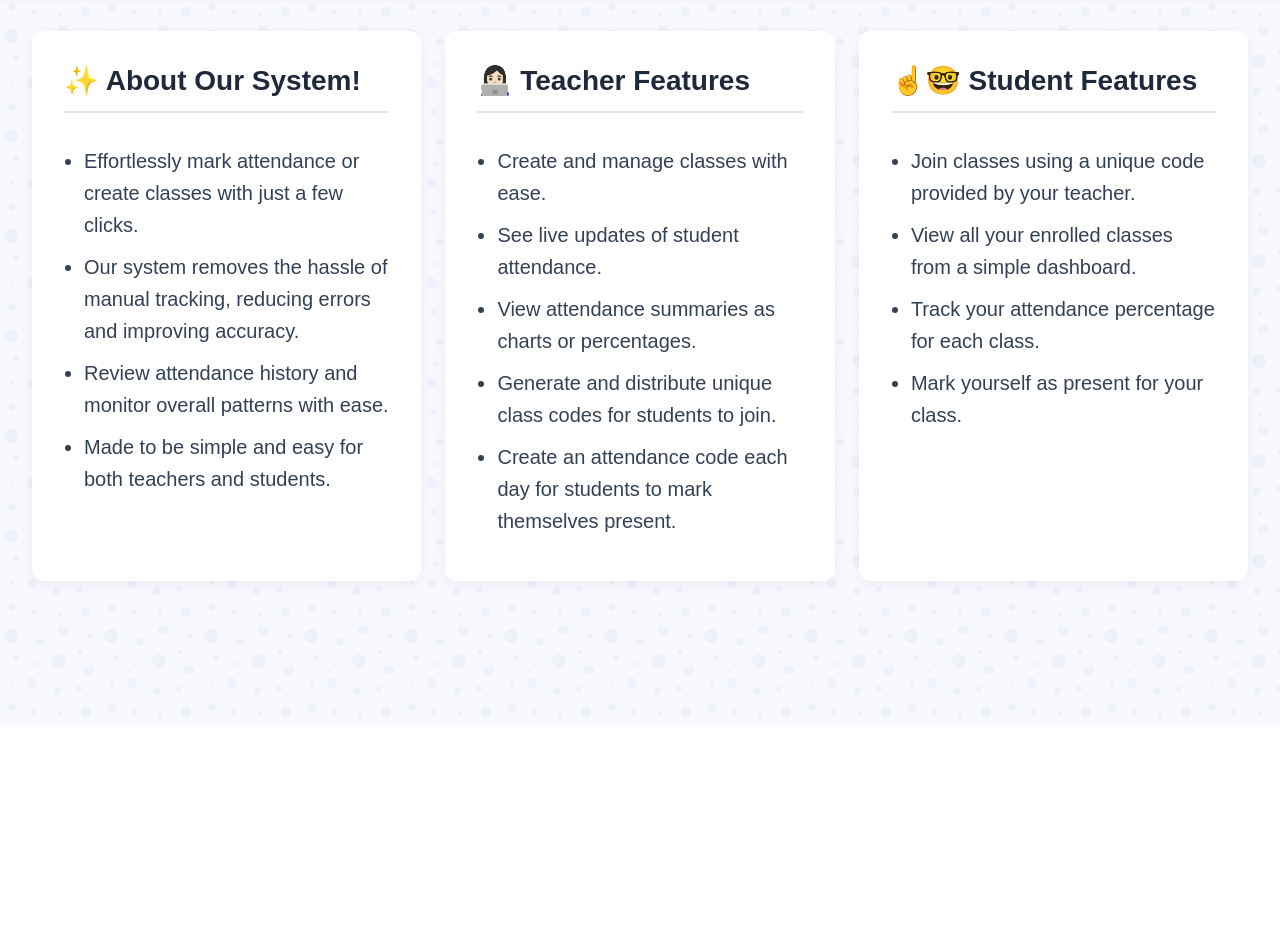
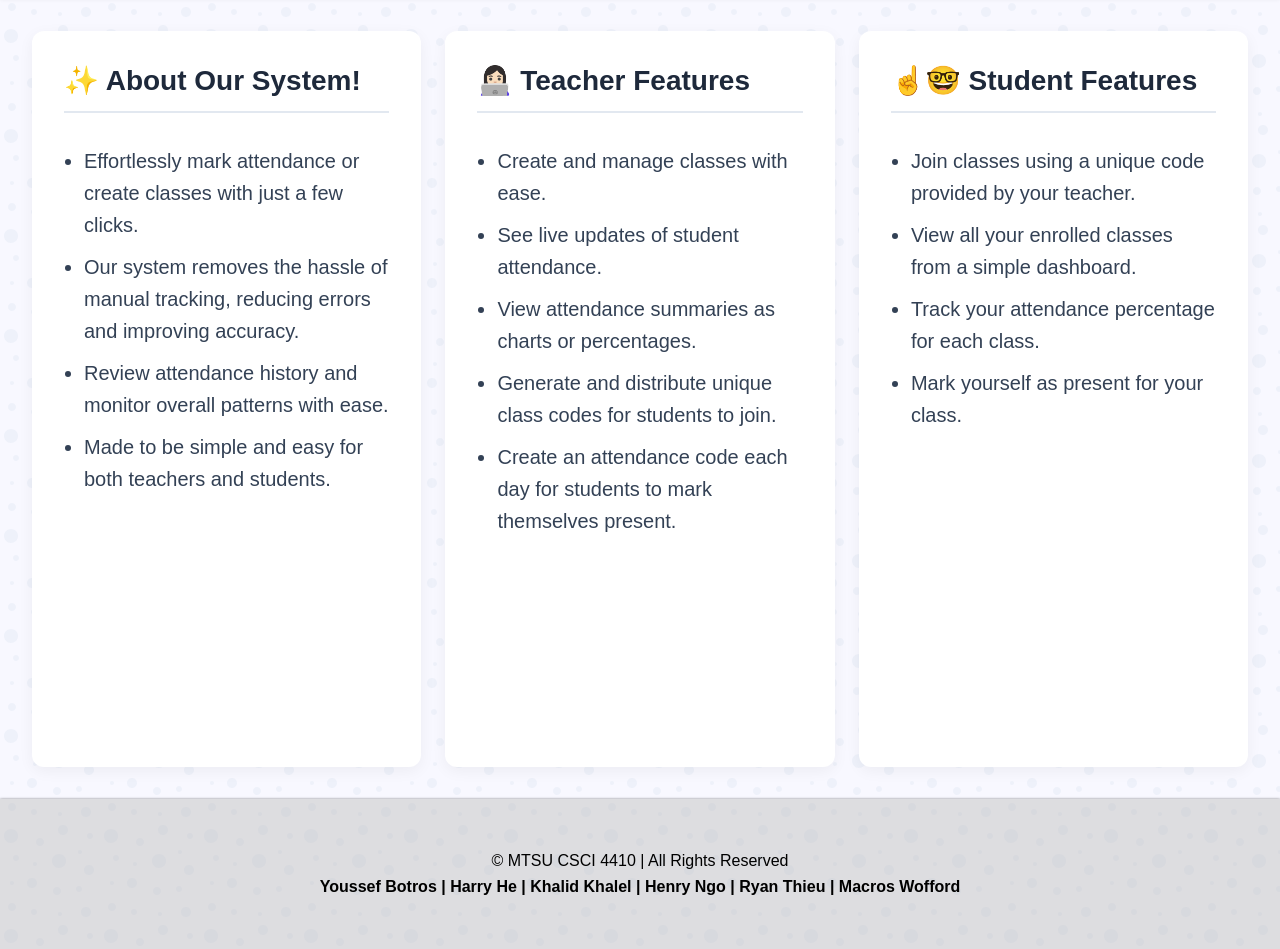
Before and after one commit to RT-1848/Attendance-Management-System, a PHP site: page / in a window 1280 px wide. Shown: the part 75-1024 px from the top of the page. Before the commit the page ends 800 px from the top, so only its background shows below. Run offline with PHP 8.4, Linux system fonts and the light colour scheme; a stand-in replaces the project's code that opens the database connection.

Commit message:
i added a footer

```diff
--- a/project/assets/css/style.css
+++ b/project/assets/css/style.css
@@ -23,6 +23,10 @@ body {
     max-width: 1200px; /* container width is max 1200px */
     margin: 0 auto; /* containter is centered  */
     padding: 24px; /* 24px padding inside the container */
+    min-height: 100vh;
+    display: flex;
+    align-items: center;
+    justify-content: center;
 }
 
 /* Login and Register form styling */
@@ -656,3 +660,14 @@ a:hover {
 .btn:hover {
     background: #2980b9; /* Darker blue when hovered */
 }
+
+footer {
+    width: 100%;
+    height: 150px;
+    background-color: #bbbbbb74;
+    display: flex;
+    align-items: center;
+    justify-content: center;
+    box-shadow: 0 1px 3px;
+    flex-direction: column;
+}
--- a/project/pages/404.php
+++ b/project/pages/404.php
@@ -16,4 +16,8 @@
         </div>
     </div>
 </body>
+<footer>
+    <p>&copy MTSU CSCI 4410 | All Rights Reserved</p>
+    <strong>Youssef Botros | Harry He | Khalid Khalel | Henry Ngo | Ryan Thieu | Macros Wofford</strong>
+</footer>
 </html>
--- a/project/pages/about.php
+++ b/project/pages/about.php
@@ -46,6 +46,11 @@
         </div>
     </div>
 </body>
+<footer>
+    <p>&copy MTSU CSCI 4410 | All Rights Reserved</p>
+    <strong>Youssef Botros | Harry He | Khalid Khalel | Henry Ngo | Ryan Thieu | Macros Wofford</strong>
+</footer>
+</html>
 
 <style>
     .link-button-container {
@@ -100,6 +105,7 @@
         display: flex;
         flex-wrap: nowrap;
         justify-content: space-between;
+        min-height: 100vh;
     }
 
     .about-feature-card {
--- a/project/pages/class_details.php
+++ b/project/pages/class_details.php
@@ -230,4 +230,8 @@ $showChart = isset($_GET['view']) && $_GET['view'] === 'chart';
         </div>
     </div>
 </body>
+<footer>
+    <p>&copy MTSU CSCI 4410 | All Rights Reserved</p>
+    <strong>Youssef Botros | Harry He | Khalid Khalel | Henry Ngo | Ryan Thieu | Macros Wofford</strong>
+</footer>
 </html>
--- a/project/pages/class_details_student.php
+++ b/project/pages/class_details_student.php
@@ -83,4 +83,8 @@ $percentage = $totalDays > 0 ? ($presentDays / $totalDays) * 100 : 0;
         </div>
     </div>
 </body>
+<footer>
+    <p>&copy MTSU CSCI 4410 | All Rights Reserved</p>
+    <strong>Youssef Botros | Harry He | Khalid Khalel | Henry Ngo | Ryan Thieu | Macros Wofford</strong>
+</footer>
 </html>
--- a/project/pages/create_class.php
+++ b/project/pages/create_class.php
@@ -70,4 +70,8 @@ function generateClassCode() {
         </div>
     </div>
 </body>
+<footer>
+    <p>&copy MTSU CSCI 4410 | All Rights Reserved</p>
+    <strong>Youssef Botros | Harry He | Khalid Khalel | Henry Ngo | Ryan Thieu | Macros Wofford</strong>
+</footer>
 </html>
--- a/project/pages/dashboard.php
+++ b/project/pages/dashboard.php
@@ -105,6 +105,10 @@ $firstName = $user['first_name'];
         </div>
     </div>
 </body>
+<footer>
+    <p>&copy MTSU CSCI 4410 | All Rights Reserved</p>
+    <strong>Youssef Botros | Harry He | Khalid Khalel | Henry Ngo | Ryan Thieu | Macros Wofford</strong>
+</footer>
 </html>
 <?php
 //php block to handle dropping or deleting a class
--- a/project/pages/join_class.php
+++ b/project/pages/join_class.php
@@ -80,4 +80,8 @@ if ($_SERVER['REQUEST_METHOD'] === 'POST') {
         </div>
     </div>
 </body>
+<footer>
+    <p>&copy MTSU CSCI 4410 | All Rights Reserved</p>
+    <strong>Youssef Botros | Harry He | Khalid Khalel | Henry Ngo | Ryan Thieu | Macros Wofford</strong>
+</footer>
 </html>
--- a/project/pages/login.php
+++ b/project/pages/login.php
@@ -93,4 +93,8 @@ if ($_SERVER['REQUEST_METHOD'] === 'POST') {
         });
     </script>
 </body>
+<footer>
+    <p>&copy MTSU CSCI 4410 | All Rights Reserved</p>
+    <strong>Youssef Botros | Harry He | Khalid Khalel | Henry Ngo | Ryan Thieu | Macros Wofford</strong>
+</footer>
 </html>
--- a/project/pages/mark_attendance.php
+++ b/project/pages/mark_attendance.php
@@ -106,4 +106,8 @@ if ($_SERVER['REQUEST_METHOD'] === 'POST') {
         </div>
     </div>
 </body>
+<footer>
+    <p>&copy MTSU CSCI 4410 | All Rights Reserved</p>
+    <strong>Youssef Botros | Harry He | Khalid Khalel | Henry Ngo | Ryan Thieu | Macros Wofford</strong>
+</footer>
 </html>
--- a/project/pages/register.php
+++ b/project/pages/register.php
@@ -165,4 +165,8 @@ if ($_SERVER['REQUEST_METHOD'] === 'POST') {
         });
     </script>
 </body>
+<footer>
+    <p>&copy MTSU CSCI 4410 | All Rights Reserved</p>
+    <strong>Youssef Botros | Harry He | Khalid Khalel | Henry Ngo | Ryan Thieu | Macros Wofford</strong>
+</footer>
 </html>
```
